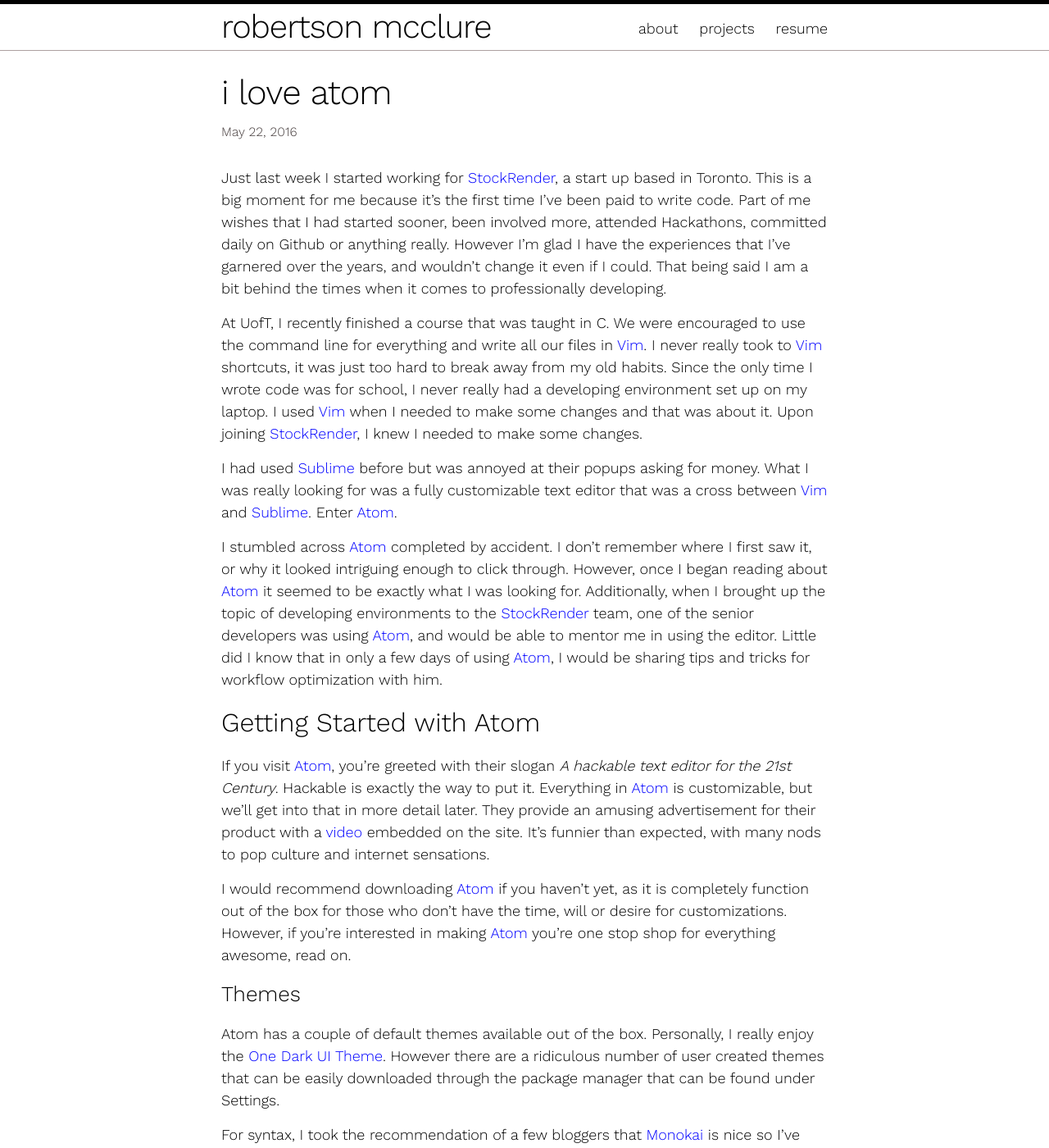
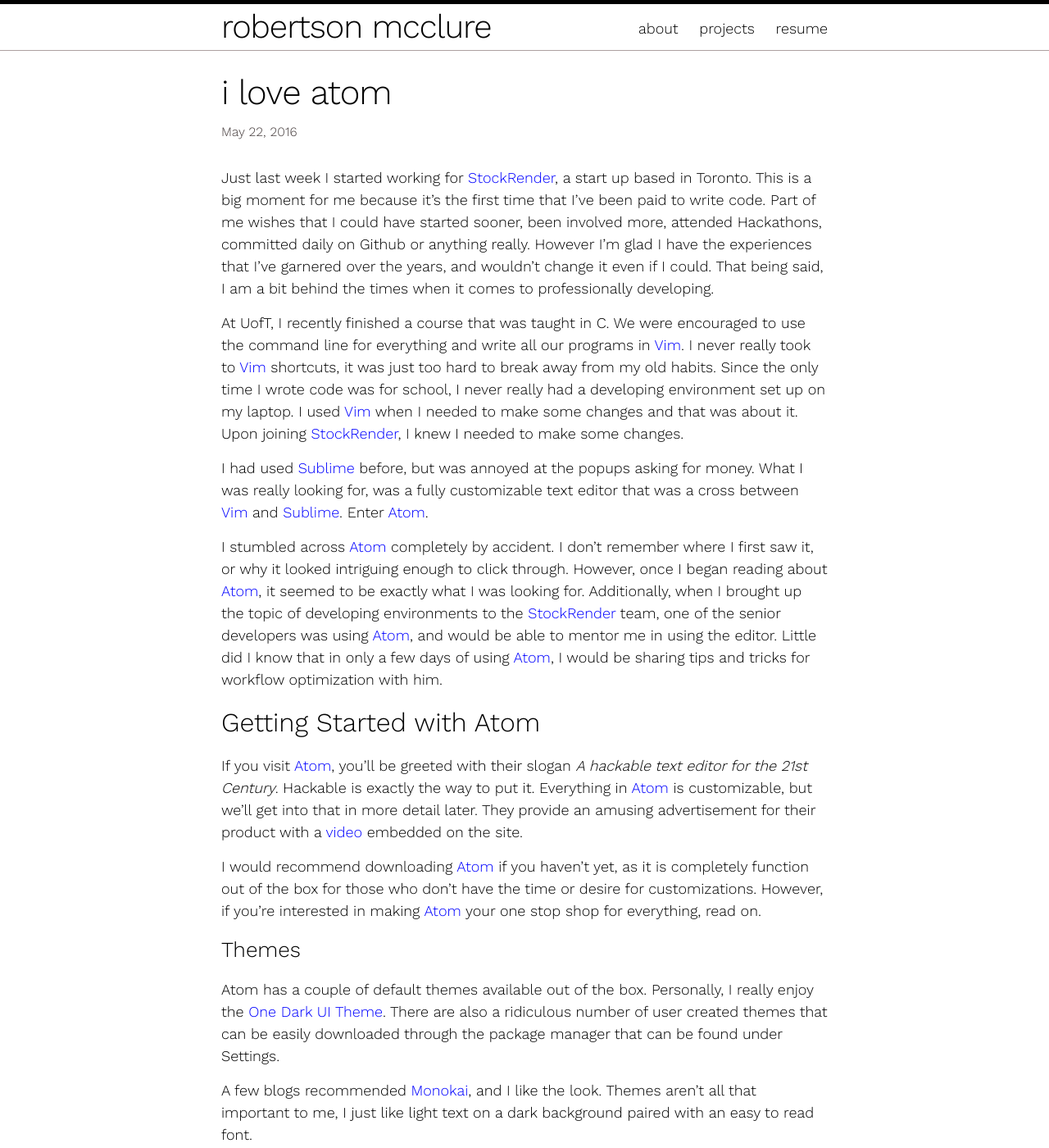
Before and after one commit to robertsonmcclure/robertsonmcclure.github.io, a Jekyll site: the page built from _posts/2016-05-22-i-love-atom.md, in a window 1280 px wide and 1400 px high. Shown: the whole window at 82% size. Built offline with Jekyll 4.4.1, drawn with Linux system fonts in a browser that asks for light colours; some of the changed text lies outside the part shown.

Commit message:
edited i love atom

```diff
--- a/_posts/2016-05-22-i-love-atom.md
+++ b/_posts/2016-05-22-i-love-atom.md
@@ -4,29 +4,29 @@
 date:   2016-05-22
 ---
 
-Just last week I started working for [StockRender][1], a start up based in Toronto. This is a big moment for me because it's the first time I've been paid to write code. Part of me wishes that I had started sooner, been involved more, attended Hackathons, committed daily on Github or anything really. However I'm glad I have the experiences that I've garnered over the years, and wouldn't change it even if I could. That being said I am a bit behind the times when it comes to professionally developing.
+Just last week I started working for [StockRender][1], a start up based in Toronto. This is a big moment for me because it's the first time that I've been paid to write code. Part of me wishes that I could have started sooner, been involved more, attended Hackathons, committed daily on Github or anything really. However I'm glad I have the experiences that I've garnered over the years, and wouldn't change it even if I could. That being said, I am a bit behind the times when it comes to professionally developing.
 
-At UofT, I recently finished a course that was taught in C. We were encouraged to use the command line for everything and write all our files in [Vim][2]. I never really took to [Vim][2] shortcuts, it was just too hard to break away from my old habits. Since the only time I wrote code was for school, I never really had a developing environment set up on my laptop. I used [Vim][2] when I needed to make some changes and that was about it. Upon joining [StockRender][1], I knew I needed to make some changes.
+At UofT, I recently finished a course that was taught in C. We were encouraged to use the command line for everything and write all our programs in [Vim][2]. I never really took to [Vim][2] shortcuts, it was just too hard to break away from my old habits. Since the only time I wrote code was for school, I never really had a developing environment set up on my laptop. I used [Vim][2] when I needed to make some changes and that was about it. Upon joining [StockRender][1], I knew I needed to make some changes.
 
-I had used [Sublime][3] before but was annoyed at their popups asking for money. What I was really looking for was a fully customizable text editor that was a cross between [Vim][2] and [Sublime][3]. Enter [Atom][4].
+I had used [Sublime][3] before, but was annoyed at the popups asking for money. What I was really looking for, was a fully customizable text editor that was a cross between [Vim][2] and [Sublime][3]. Enter [Atom][4].
 
-I stumbled across [Atom][4] completed by accident. I don't remember where I first saw it, or why it looked intriguing enough to click through. However, once I began reading about [Atom][4] it seemed to be exactly what I was looking for. Additionally, when I brought up the topic of developing environments to the [StockRender][1] team, one of the senior developers was using [Atom][4], and would be able to mentor me in using the editor. Little did I know that in only a few days of using [Atom][4], I would be sharing tips and tricks for workflow optimization with him.
+I stumbled across [Atom][4] completely by accident. I don't remember where I first saw it, or why it looked intriguing enough to click through. However, once I began reading about [Atom][4], it seemed to be exactly what I was looking for. Additionally, when I brought up the topic of developing environments to the [StockRender][1] team, one of the senior developers was using [Atom][4], and would be able to mentor me in using the editor. Little did I know that in only a few days of using [Atom][4], I would be sharing tips and tricks for workflow optimization with him.
 
 ## Getting Started with Atom
 
-If you visit [Atom][4], you're greeted with their slogan _A hackable text editor for the 21st Century_. Hackable is exactly the way to put it. Everything in [Atom][4] is customizable, but we'll get into that in more detail later. They provide an amusing advertisement for their product with a [video](https://www.youtube.com/watch?v=Y7aEiVwBAdk) embedded on the site. It's funnier than expected, with many nods to pop culture and internet sensations.
+If you visit [Atom][4], you'll be greeted with their slogan _A hackable text editor for the 21st Century_. Hackable is exactly the way to put it. Everything in [Atom][4] is customizable, but we'll get into that in more detail later. They provide an amusing advertisement for their product with a [video](https://www.youtube.com/watch?v=Y7aEiVwBAdk) embedded on the site.
 
-I would recommend downloading [Atom][4] if you haven't yet, as it is completely function out of the box for those who don't have the time, will or desire for customizations. However, if you're interested in making [Atom][4] you're one stop shop for everything awesome, read on.
+I would recommend downloading [Atom][4] if you haven't yet, as it is completely function out of the box for those who don't have the time or desire for customizations. However, if you're interested in making [Atom][4] your one stop shop for everything, read on.
 
 ### Themes
 
-Atom has a couple of default themes available out of the box. Personally, I really enjoy the [One Dark UI Theme](https://github.com/atom/one-dark-ui). However there are a ridiculous number of user created themes that can be easily downloaded through the package manager that can be found under Settings.
+Atom has a couple of default themes available out of the box. Personally, I really enjoy the [One Dark UI Theme](https://github.com/atom/one-dark-ui). There are also a ridiculous number of user created themes that can be easily downloaded through the package manager that can be found under Settings.
 
-For syntax, I took the recommendation of a few bloggers that [Monokai](https://atom.io/themes/monokai) is nice so I've been using that. Themes aren't all that important to me, I just like light text on a dark background with an easy to read font.
+A few blogs recommended [Monokai](https://atom.io/themes/monokai), and I like the look. Themes aren't all that important to me, I just like light text on a dark background paired with an easy to read font.
 
 #### But I don't like X, Y, Z ...
 
-[Atom][4] has got you covered, you unhappy with pre-existing styles complainer. Any feature a theme that you've installed can be over written by going to the Config Folder, the link can be found in the Settings Page, and simply editing the code that runs [Atom][4]. Yes, [Atom][4] was built using HTML, CSS, JavaScript and Node.js. You can very well change how [Atom][4] runs by simply editing the code that runs it. This is why they advertise [Atom][4] as **_a hackable editor_**.
+[Atom][4] has got you covered, you unhappy with pre-existing styles complainer. Any feature a theme that you've installed can be over written by going to the Config Folder, a link can be found in the Settings Page, and simply editing the code that runs [Atom][4]. Yes, [Atom][4] was built using HTML, CSS, JavaScript and Node.js. You can very well change how [Atom][4] runs by simply editing the code that runs it. This is why they advertise [Atom][4] as **_a hackable editor_**.
 
 ### Packages
 
```
